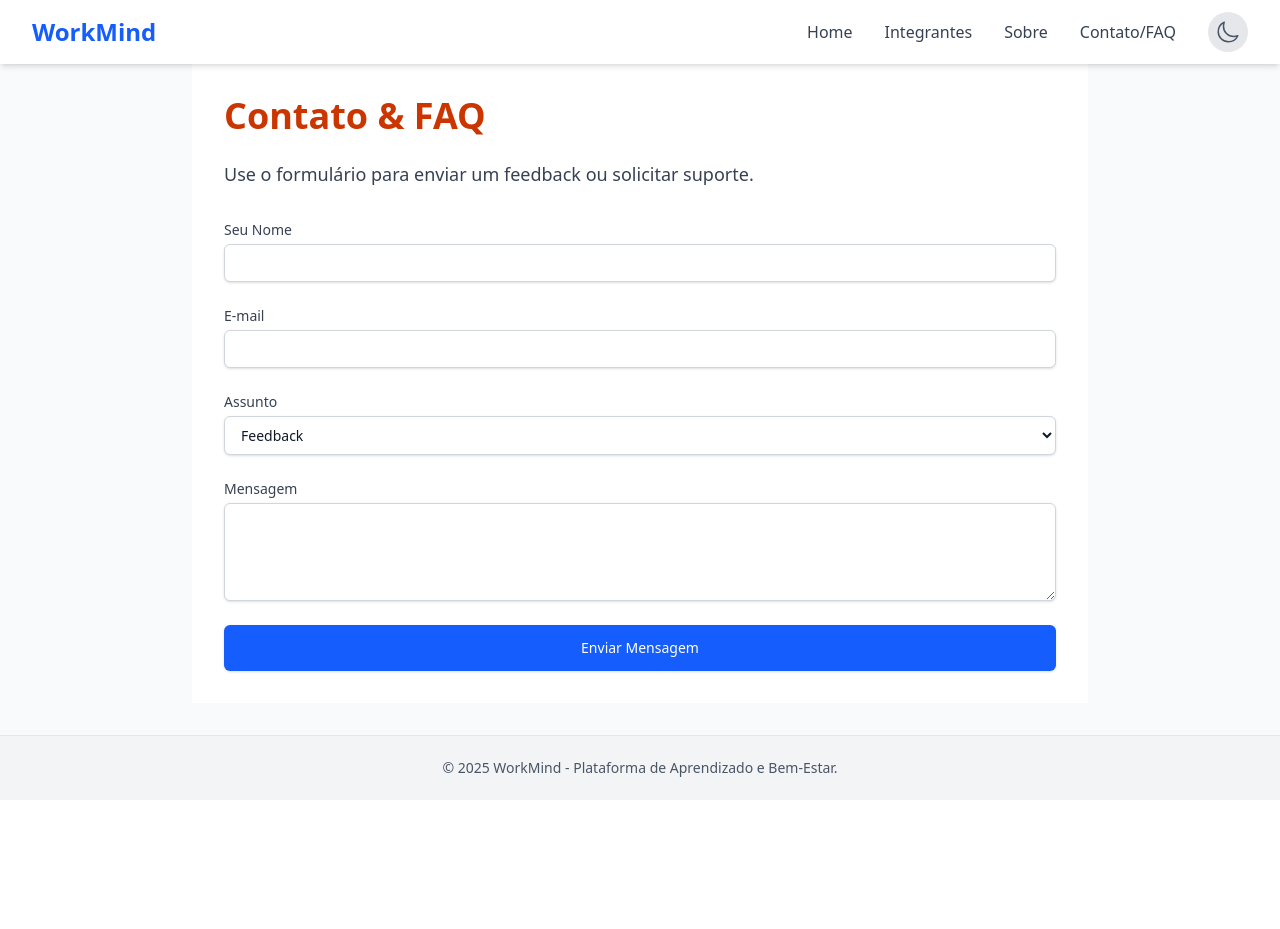
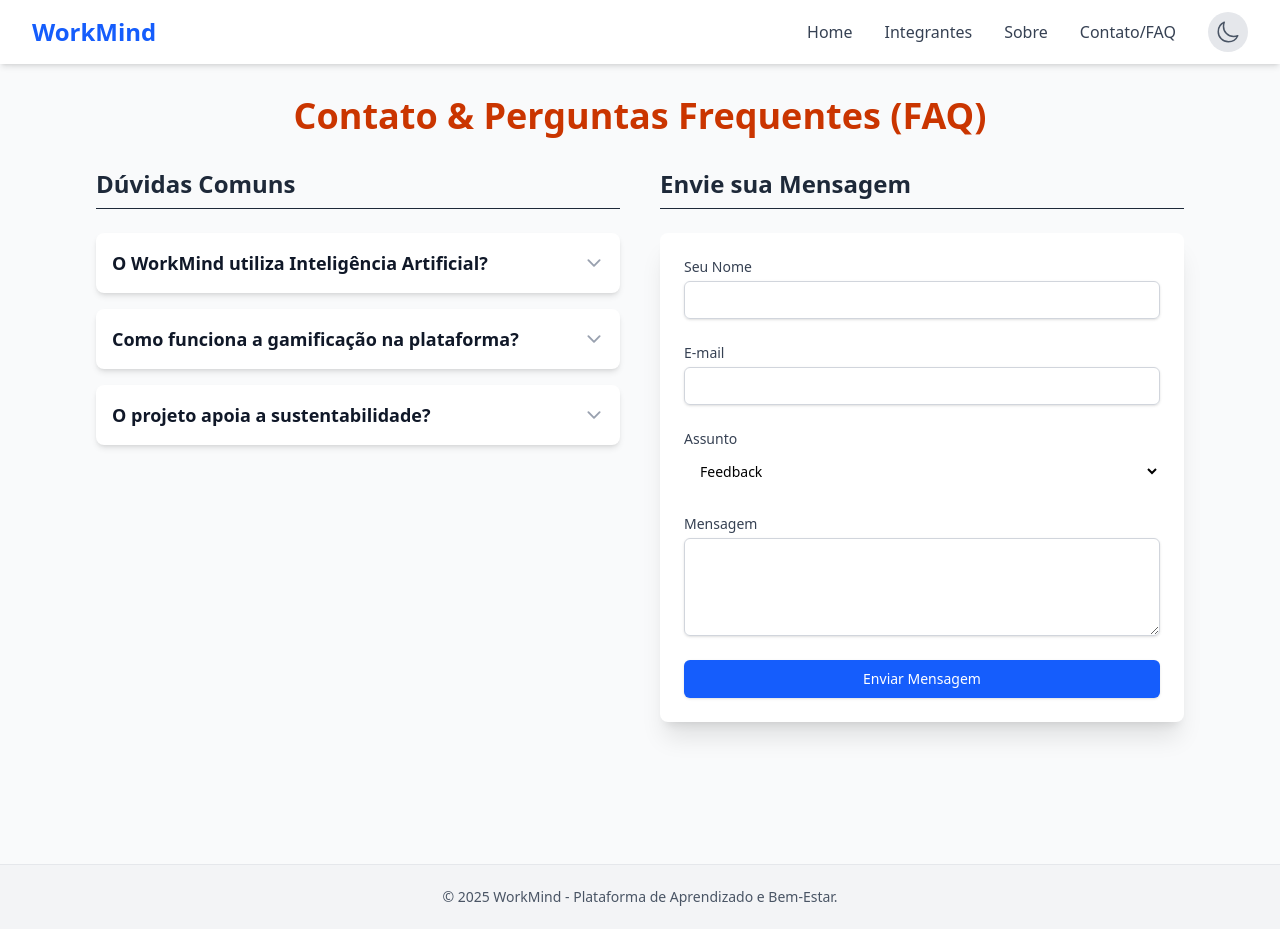
Before and after one commit to WorkMind-Global-Solution/workmind-frontend, a React (Vite) app in the folder workmind/: page /contact in a window 1280 px wide. Before the commit the page ends 800 px from the top, so only its background shows below. Built offline with nearby package versions, Linux system fonts and the light colour scheme.

Commit message:
feat: Adiciona FAQ

```diff
--- a/workmind/src/pages/Contato/index.tsx
+++ b/workmind/src/pages/Contato/index.tsx
@@ -2,12 +2,31 @@ import { useForm } from 'react-hook-form';
 import { submitData } from '../../api/workmindService';
 import { type ContatoForm } from '../../types/workmind';
 import { useState } from 'react';
-import { useTheme } from '../../contexts/ThemeContext';
+import { IoChevronDownOutline, IoChevronUpOutline } from 'react-icons/io5';
+
+const FAQ_DATA = [
+    {
+        id: 1,
+        pergunta: "O WorkMind utiliza Inteligência Artificial?",
+        resposta: "Sim. Cada usuário possui uma IA mentora que analisa o perfil, emoções e objetivos para criar planos de estudo personalizados, sugerindo pausas e atividades para o equilíbrio emocional.",
+    },
+    {
+        id: 2,
+        pergunta: "Como funciona a gamificação na plataforma?",
+        resposta: "O aprendizado é feito através de missões, trilhas e projetos práticos. Você ganha pontos e recompensas digitais conforme evolui, e pode se conectar com empresas parceiras para mostrar seu progresso.",
+    },
+    {
+        id: 3,
+        pergunta: "O projeto apoia a sustentabilidade?",
+        resposta: "Absolutamente. O WorkMind incentiva carreiras verdes e projetos sustentáveis (como energia limpa e economia circular) e oferece conteúdo gratuito para promover a inclusão produtiva em grupos vulneráveis.",
+    },
+];
+
 
 function Contato() {
-  const { isDark } = useTheme();
   const [isSubmitting, setIsSubmitting] = useState(false);
   const [successMessage, setSuccessMessage] = useState<string | null>(null);
+  const [openFaq, setOpenFaq] = useState<number | null>(null); // Estado para o FAQ (Accordion)
 
   const {
     register,
@@ -16,12 +35,7 @@ function Contato() {
     reset
   } = useForm<ContatoForm>({
     mode: 'onBlur',
-    defaultValues: {
-      nome: '',
-      email: '',
-      assunto: 'feedback',
-      mensagem: '',
-    },
+    defaultValues: { nome: '', email: '', assunto: 'feedback', mensagem: '' },
   });
 
   const onSubmit = async (data: ContatoForm) => {
@@ -38,84 +52,79 @@ function Contato() {
     }
   };
 
-  const inputClasses = `mt-1 block w-full px-3 py-2 border rounded-md shadow-sm sm:text-sm focus:ring-blue-500 focus:border-blue-500 outline-none transition-colors ${
-    isDark
-      ? "bg-gray-800 border-gray-700 text-white placeholder-gray-400"
-      : "bg-white border-gray-300 text-gray-900"
-  }`;
+  return (
+    <div className="p-4 sm:p-8 max-w-6xl mx-auto dark:bg-gray-900 min-h-screen">
 
-  const labelClasses = `block text-sm font-medium ${isDark ? "text-gray-300" : "text-gray-700"}`;
-
-  return (
-    <div className={`p-4 md:p-8 max-w-4xl mx-auto min-h-[70vh] transition-colors duration-200 ${
-        isDark ? "bg-gray-900" : "bg-white"
-    }`}>
-
-      <h2 className={`text-2xl md:text-4xl font-extrabold mb-6 ${
-          isDark ? "text-orange-400" : "text-orange-700"
-      }`}>
-        Contato & FAQ
+      <h2 className="text-4xl font-extrabold text-orange-700 dark:text-orange-400 mb-8 text-center">
+        Contato & Perguntas Frequentes (FAQ)
       </h2>
 
-      <p className={`mb-8 text-base md:text-lg ${isDark ? "text-gray-300" : "text-gray-700"}`}>
-        Use o formulário para enviar um feedback ou solicitar suporte.
+      <div className="grid grid-cols-1 md:grid-cols-2 gap-10">
+
+        <div>
+            <h3 className="text-2xl font-bold text-gray-800 dark:text-gray-200 mb-6 border-b pb-2">
+                Dúvidas Comuns
+            </h3>
+            <div className="space-y-4">
+                {FAQ_DATA.map((item) => (
+                    <div key={item.id} className="bg-white dark:bg-gray-800 rounded-lg shadow-md overflow-hidden">
+                        <button
+                            onClick={() => setOpenFaq(openFaq === item.id ? null : item.id)}
+                            className="w-full text-left p-4 flex justify-between items-center text-lg font-semibold text-gray-900 dark:text-white hover:bg-gray-50 dark:hover:bg-gray-700 transition-colors"
+                        >
+                            {item.pergunta}
+                            {openFaq === item.id
+                                ? <IoChevronUpOutline className="w-5 h-5 text-blue-500" />
+                                : <IoChevronDownOutline className="w-5 h-5 text-gray-400" />
+                            }
+                        </button>
+                        {openFaq === item.id && (
+                            <p className="p-4 pt-0 text-gray-700 dark:text-gray-300 border-t border-gray-100 dark:border-gray-700 transition-all duration-300">
+                                {item.resposta}
                             </p>
+                        )}
+                    </div>
+                ))}
+            </div>
+        </div>
+
+        <div>
+            <h3 className="text-2xl font-bold text-gray-800 dark:text-gray-200 mb-6 border-b pb-2">
+                Envie sua Mensagem
+            </h3>
 
             {successMessage && (
                 <div
                     className={`p-4 rounded-lg mb-4 font-semibold ${
                         successMessage.startsWith('Erro')
-              ? (isDark ? 'bg-red-900 text-red-200' : 'bg-red-100 text-red-800')
-              : (isDark ? 'bg-green-900 text-green-200' : 'bg-green-100 text-green-800')
+                        ? 'bg-red-100 text-red-800 dark:bg-red-900 dark:text-red-200'
+                        : 'bg-green-100 text-green-800 dark:bg-green-900 dark:text-green-200'
                     }`}
                 >
                     {successMessage}
                 </div>
             )}
 
-      <form onSubmit={handleSubmit(onSubmit)} className="space-y-6">
+            <form onSubmit={handleSubmit(onSubmit)} className="space-y-6 bg-white dark:bg-gray-800 p-6 rounded-lg shadow-xl">
 
                 <div>
-          <label htmlFor="nome" className={labelClasses}>
-            Seu Nome
-          </label>
-          <input
-            id="nome"
-            type="text"
-            {...register('nome', { required: 'O nome é obrigatório', minLength: { value: 3, message: 'Mínimo de 3 caracteres' } })}
-            className={inputClasses}
-          />
+                <label htmlFor="nome" className="block text-sm font-medium text-gray-700 dark:text-gray-300">Seu Nome</label>
+                <input id="nome" type="text" {...register('nome', { required: 'O nome é obrigatório', minLength: { value: 3, message: 'Mínimo de 3 caracteres' } })}
+                    className="mt-1 block w-full px-3 py-2 border border-gray-300 dark:border-gray-700 rounded-md shadow-sm dark:bg-gray-700 dark:text-white focus:ring-blue-500 focus:border-blue-500 sm:text-sm"/>
                 {errors.nome && <p className="mt-1 text-sm text-red-500">{errors.nome.message}</p>}
                 </div>
 
                 <div>
-          <label htmlFor="email" className={labelClasses}>
-            E-mail
-          </label>
-          <input
-            id="email"
-            type="email"
-            {...register('email', {
-              required: 'O e-mail é obrigatório',
-              pattern: {
-                value: /^\S+@\S+$/i,
-                message: 'Formato de e-mail inválido',
-              }
-            })}
-            className={inputClasses}
-          />
+                <label htmlFor="email" className="block text-sm font-medium text-gray-700 dark:text-gray-300">E-mail</label>
+                <input id="email" type="email" {...register('email', { required: 'O e-mail é obrigatório', pattern: { value: /^\S+@\S+$/i, message: 'Formato de e-mail inválido'}})}
+                    className="mt-1 block w-full px-3 py-2 border border-gray-300 dark:border-gray-700 rounded-md shadow-sm dark:bg-gray-700 dark:text-white focus:ring-blue-500 focus:border-blue-500 sm:text-sm"/>
                 {errors.email && <p className="mt-1 text-sm text-red-500">{errors.email.message}</p>}
                 </div>
 
                 <div>
-          <label htmlFor="assunto" className={labelClasses}>
-            Assunto
-          </label>
-          <select
-            id="assunto"
-            {...register('assunto', { required: 'Selecione um assunto' })}
-            className={inputClasses}
-          >
+                <label htmlFor="assunto" className="block text-sm font-medium text-gray-700 dark:text-gray-300">Assunto</label>
+                <select id="assunto" {...register('assunto', { required: 'Selecione um assunto' })}
+                    className="mt-1 block w-full pl-3 pr-10 py-2 text-base border-gray-300 dark:border-gray-700 dark:bg-gray-700 dark:text-white focus:outline-none focus:ring-blue-500 focus:border-blue-500 sm:text-sm rounded-md">
                     <option value="feedback">Feedback</option>
                     <option value="parceria">Parceria</option>
                     <option value="suporte">Suporte Técnico</option>
@@ -124,28 +133,21 @@ function Contato() {
                 </div>
 
                 <div>
-          <label htmlFor="mensagem" className={labelClasses}>
-            Mensagem
-          </label>
-          <textarea
-            id="mensagem"
-            rows={4}
-            {...register('mensagem', { required: 'A mensagem é obrigatória' })}
-            className={inputClasses}
-          />
+                <label htmlFor="mensagem" className="block text-sm font-medium text-gray-700 dark:text-gray-300">Mensagem</label>
+                <textarea id="mensagem" rows={4} {...register('mensagem', { required: 'A mensagem é obrigatória' })}
+                    className="mt-1 block w-full px-3 py-2 border border-gray-300 dark:border-gray-700 rounded-md shadow-sm dark:bg-gray-700 dark:text-white focus:ring-blue-500 focus:border-blue-500 sm:text-sm"/>
                 {errors.mensagem && <p className="mt-1 text-sm text-red-500">{errors.mensagem.message}</p>}
                 </div>
 
-        <button
-          type="submit"
-          disabled={isSubmitting}
-          className="w-full flex justify-center py-3 px-4 border border-transparent rounded-md shadow-sm text-sm font-medium text-white bg-blue-600
+                <button type="submit" disabled={isSubmitting}
+                className="w-full flex justify-center py-2 px-4 border border-transparent rounded-md shadow-sm text-sm font-medium text-white bg-blue-600
                             hover:bg-blue-700 focus:outline-none focus:ring-2 focus:ring-offset-2 focus:ring-blue-500 transition-colors duration-150
-                     disabled:opacity-50 disabled:cursor-not-allowed"
-        >
+                            disabled:opacity-50 disabled:cursor-not-allowed">
                 {isSubmitting ? 'Enviando...' : 'Enviar Mensagem'}
                 </button>
             </form>
+        </div>
+      </div>
     </div>
   );
 }
```
Lines whose indentation alone changed are shown as unchanged.
